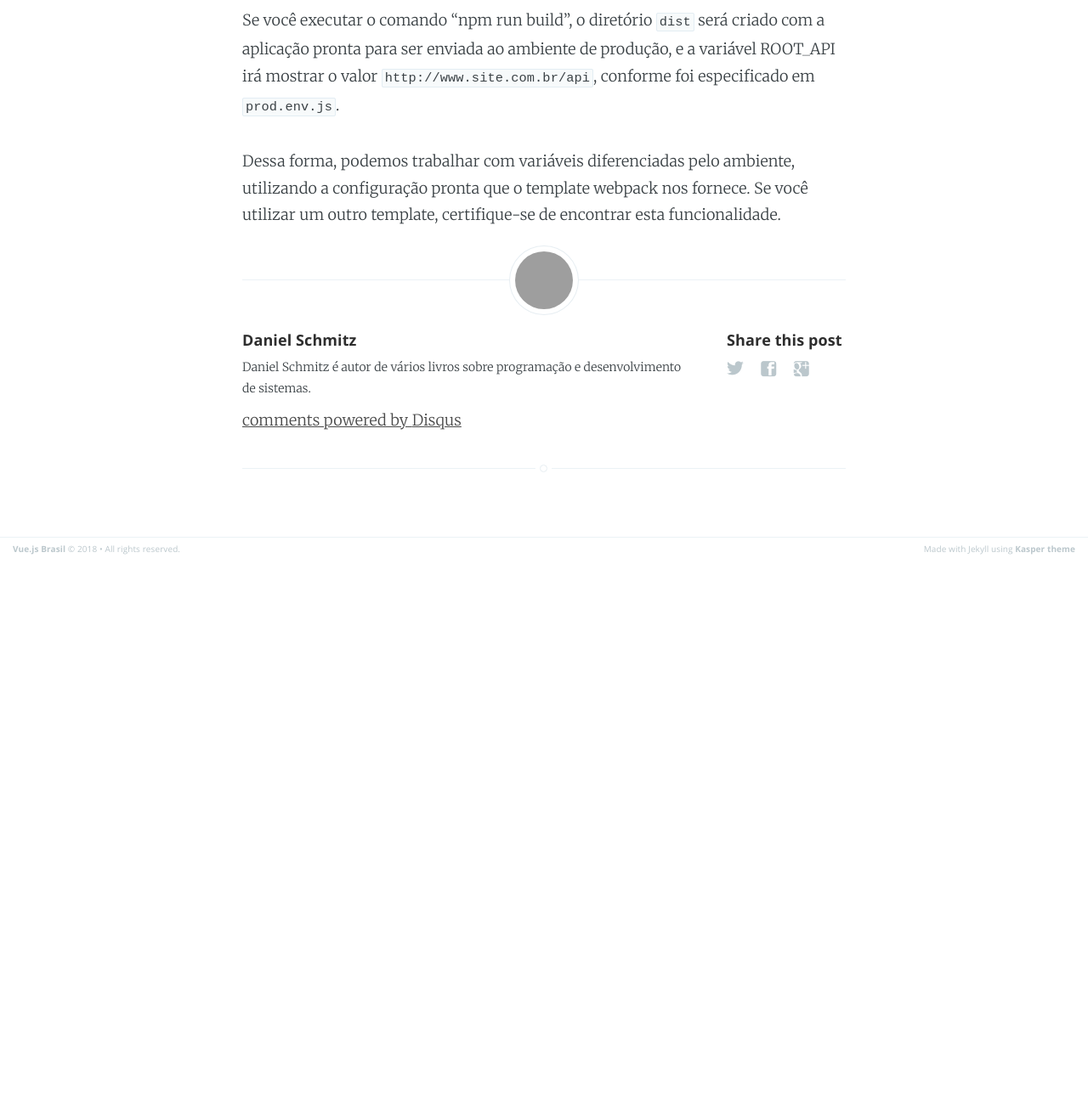
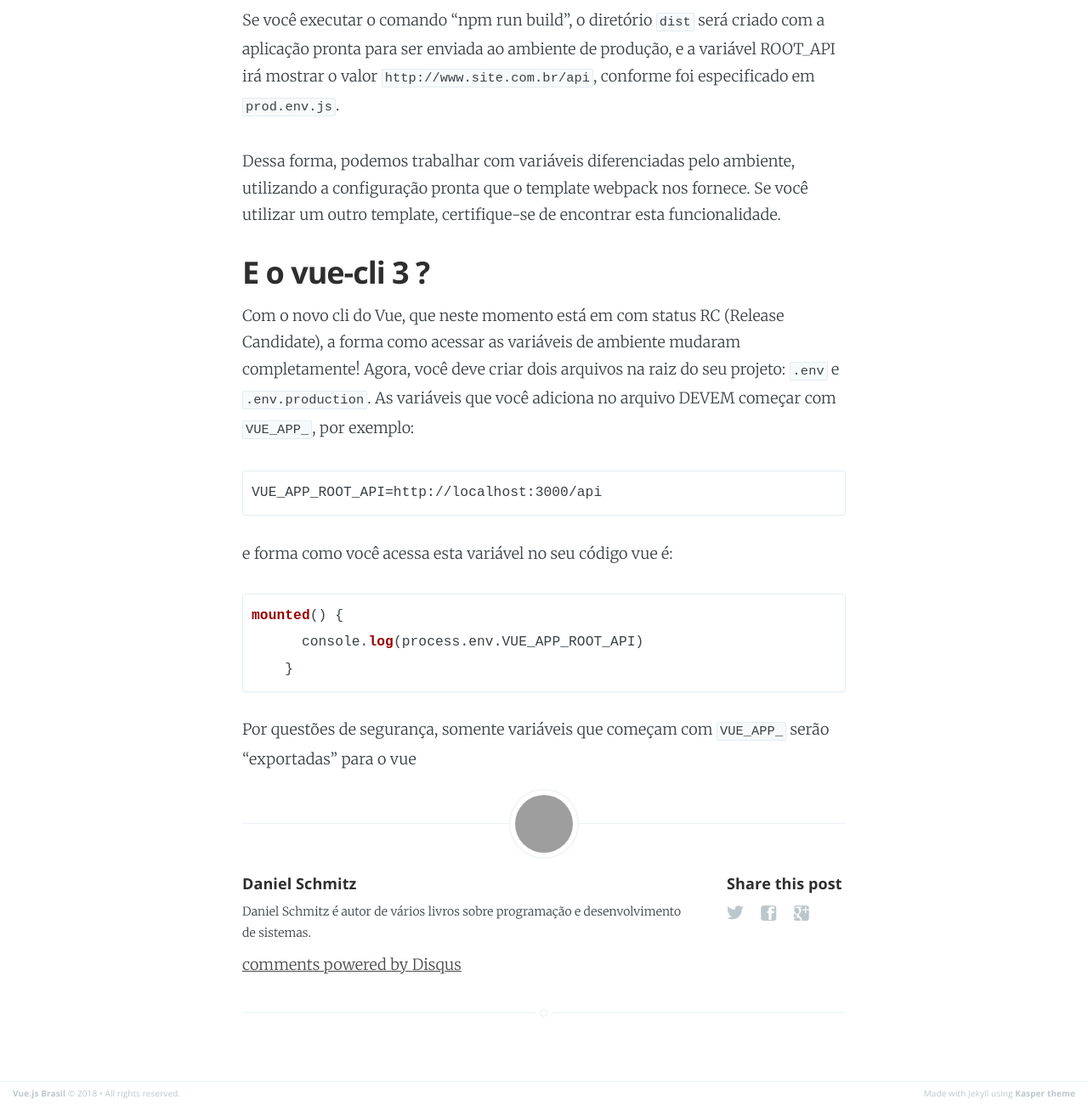
Before and after one commit to vuejs-br/blog, a Jekyll site: the page built from _posts/2018-03-05-trabalhando-com-arquivos-env-no-vue.md, in a window 1280 px wide and 1400 px high, scrolled down 3595 px, cut to the strip 99-1400 px from the top of the window. Shown: the whole strip at 85% size. Built offline with Jekyll 4.4.1, drawn with Linux system fonts in a browser that asks for light colours; comment, search, counter and statistics services are not loaded; before the commit the page ends 4354 px from its top, so only the background shows below that; grey boxes are pictures that could not be loaded.

Commit message:
Comentando sobre o Vue Cli 3

````diff
--- a/_posts/2018-03-05-trabalhando-com-arquivos-env-no-vue.md
+++ b/_posts/2018-03-05-trabalhando-com-arquivos-env-no-vue.md
@@ -84,3 +84,22 @@ Após executar `npm run dev` e o navegador abrir, você verá a informação no
 Se você executar o comando "npm run build", o diretório `dist` será criado com a aplicação pronta para ser enviada ao ambiente de produção, e a variável ROOT_API irá mostrar o valor `http://www.site.com.br/api`, conforme foi especificado em `prod.env.js`.
 
 Dessa forma, podemos trabalhar com variáveis diferenciadas pelo ambiente, utilizando a configuração pronta que o template webpack nos fornece. Se você utilizar um outro template, certifique-se de encontrar esta funcionalidade.
+
+
+## E o vue-cli 3 ?
+
+Com o novo cli do Vue, que neste momento está em com status RC (Release Candidate), a forma como acessar as variáveis de ambiente mudaram completamente! Agora, você deve criar dois arquivos na raiz do seu projeto: `.env` e `.env.production`. As variáveis que você adiciona no arquivo DEVEM começar com `VUE_APP_`, por exemplo:
+
+```
+VUE_APP_ROOT_API=http://localhost:3000/api
+```
+
+e forma como você acessa esta variável no seu código vue é:
+
+```js
+mounted() {
+      console.log(process.env.VUE_APP_ROOT_API)
+    }
+```
+
+Por questões de segurança, somente variáveis que começam com `VUE_APP_` serão "exportadas" para o vue
````
